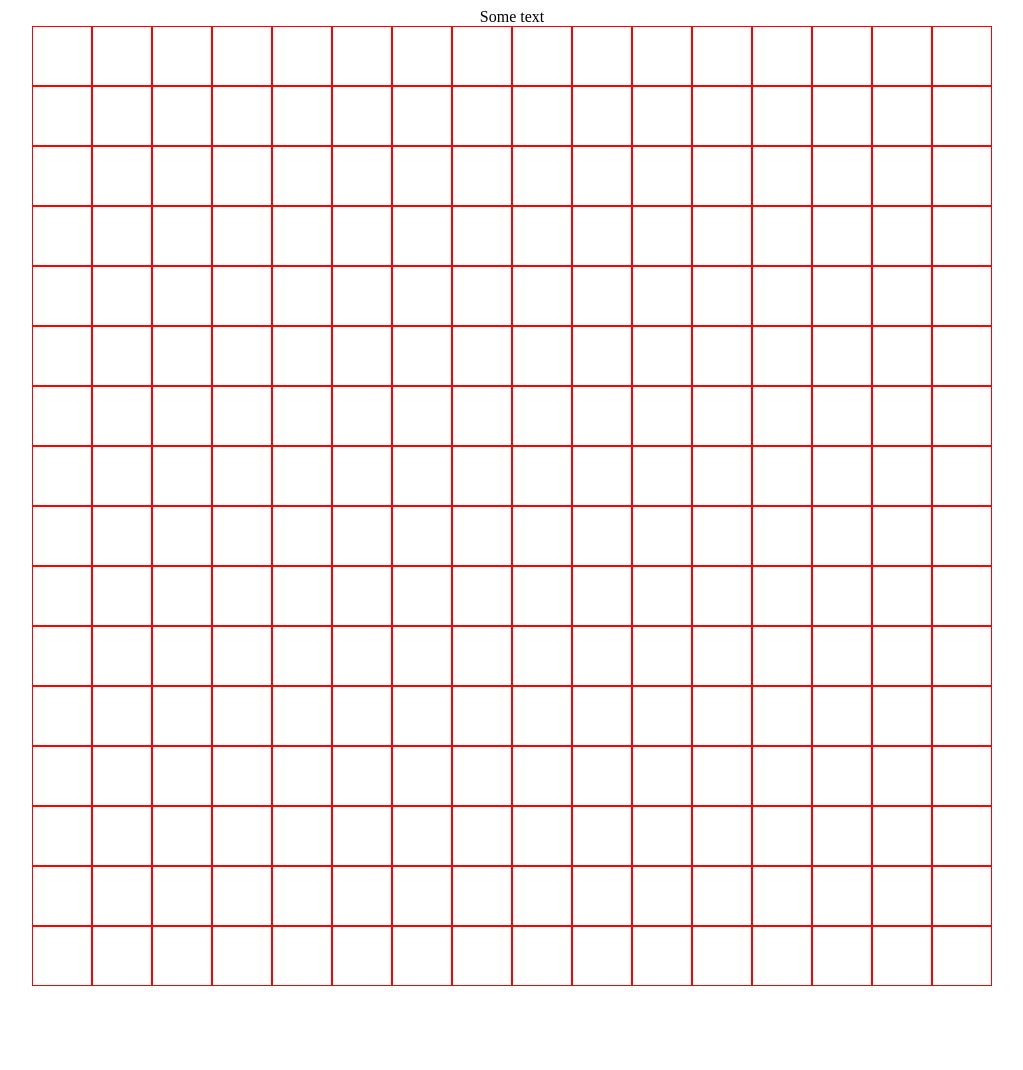
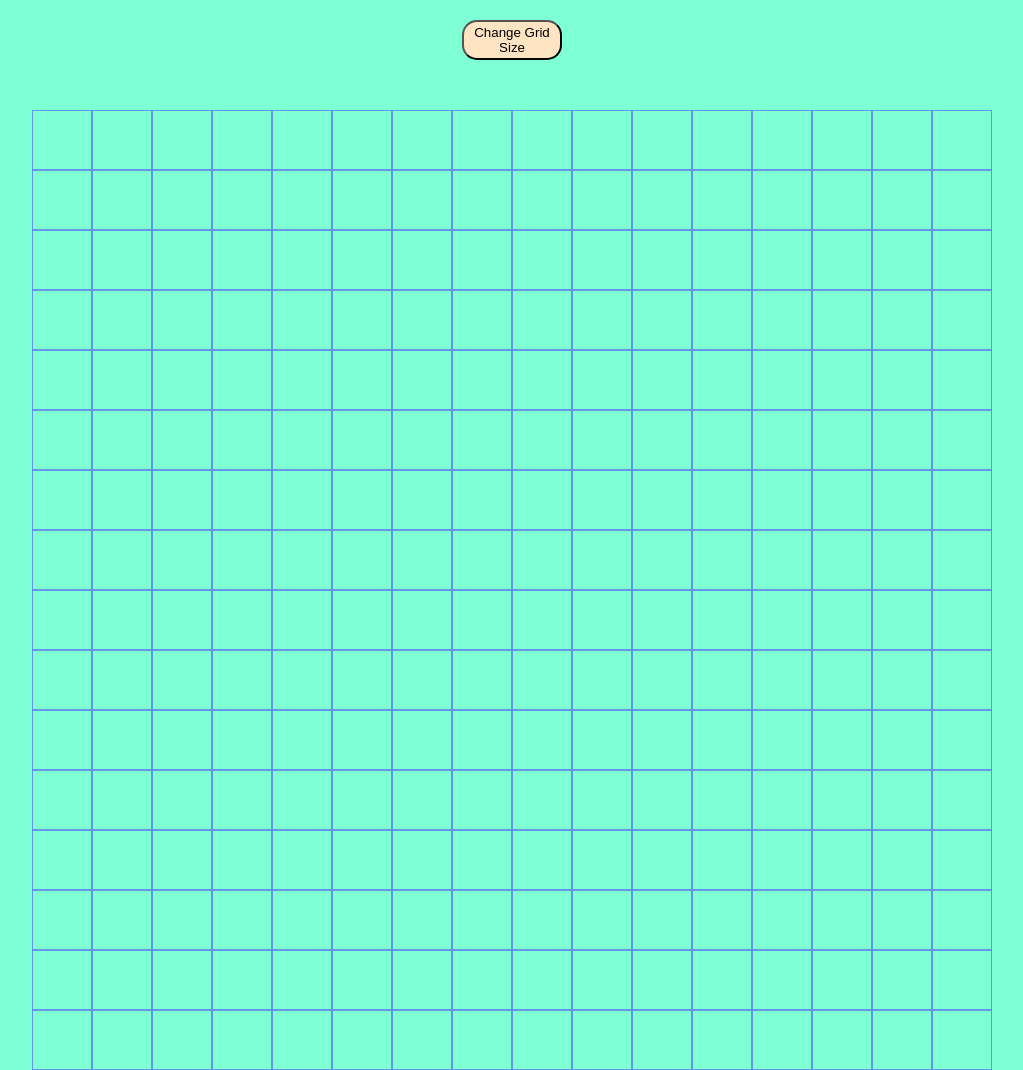
Before and after one commit to MatejVe/etch-a-sketch, a plain HTML site: page index.html in a window 1280 px wide. Shown: the whole page, without its empty margins (128-1151 px from the left). Before the commit the page ends 994 px from the top, so only its background shows below. Drawn offline with Linux system fonts and the light colour scheme.

Commit message:
Create the grid resize button and the corresponding method
The main functionality of the website works as indentend.

```diff
--- a/index.html
+++ b/index.html
@@ -6,10 +6,10 @@
 
 <body>
     <div class="container">
-        <div class="header">Some text</div>
+        <div class="header">
+            <button id="gridSize">Change Grid Size</button>
+        </div>
 
-        <div class="grid">
-
-        </div>
+        <div class="grid"></div>
     </div>
 </body>
--- a/script.js
+++ b/script.js
@@ -1,21 +1,43 @@
 const gridDiv = document.querySelector('.grid');
 
-
-for (var i = 0; i < 16; i++) {
+const createGrid = function(gridDimension=16) {
+    for (var i = 0; i < gridDimension; i++) {
         var rowBox = document.createElement('div');
         rowBox.classList.add("rowBox");
 
-    for (var j = 0; j < 16; j++) {
+        for (var j = 0; j < gridDimension; j++) {
             var box = document.createElement('div');
             box.classList.add('box');
-        rowBox.appendChild(box)
+            rowBox.appendChild(box);
         }
 
         gridDiv.appendChild(rowBox);
     };
 
     document.querySelectorAll('.box').forEach(item => {
-    item.addEventListener('mouseenter', event => {
+        item.addEventListener('mouseenter', () => {
             item.setAttribute('style', 'background-color:black;');
         });
     });
+};
+
+createGrid();
+
+const changeSizeBtn = document.querySelector('#gridSize');
+
+changeSizeBtn.addEventListener('click', () => {
+    let validNumber = false;
+
+    while (!validNumber) {
+        var newSize = prompt("Please enter the size of the grid");
+        if (newSize < 101 && newSize > 0) {
+            validNumber = true;
+        };
+    };
+
+    while (gridDiv.firstElementChild) {
+        gridDiv.firstElementChild.remove();
+    };
+
+    createGrid(newSize);
+});
--- a/style.css
+++ b/style.css
@@ -1,8 +1,15 @@
+body {
+    margin: 0;
+}
+
 .container {
     display: flex;
     justify-content: center;
     align-items: center;
     flex-direction: column;
+    gap: 50px;
+    background-color: aquamarine;
+    padding-top: 20px;
 }
 
 .grid {
@@ -23,9 +30,18 @@
     aspect-ratio: 1 / 1;
     border-style: solid;
     border-width: 1px;
-    border-color: red;
+    border-color: cornflowerblue;
 }
 
-.hovered {
-    background-color: black;
+.header {
+    display: flex;
+    align-items: center;
+    justify-content: center;
 }
+
+#gridSize {
+    width: 100px;
+    height: 40px;
+    background-color: bisque;
+    border-radius: 15px;
+}
```
Lines whose indentation alone changed are shown as unchanged.
